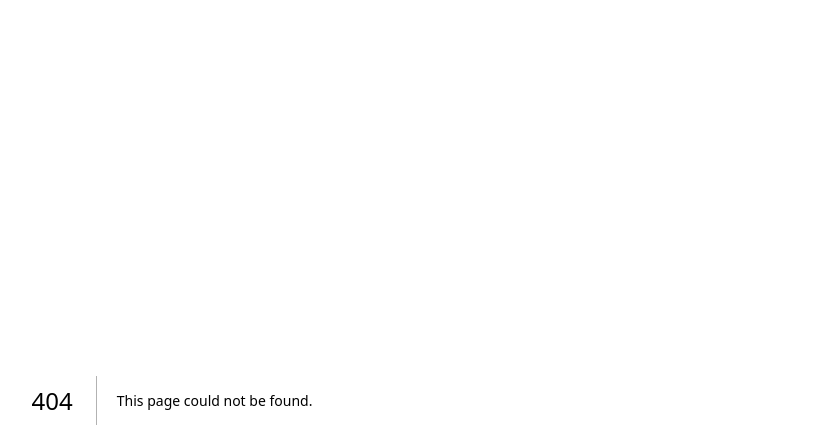
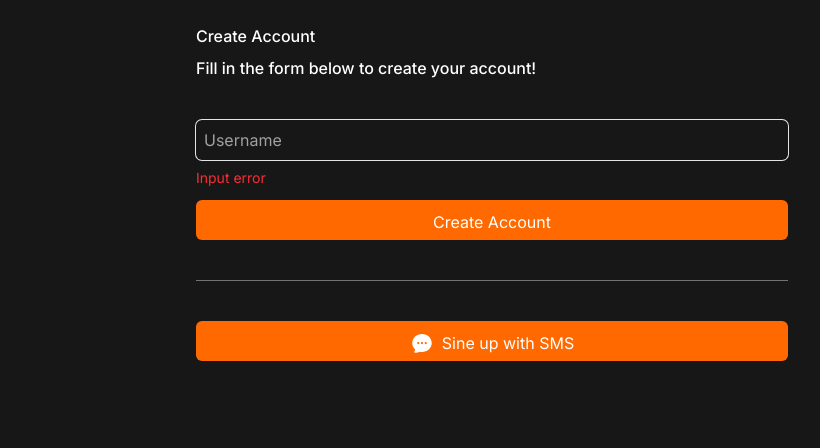
Before and after one commit to wwwkimminja/nextjs-tailwind-prisma-market-app, a Next.js app: page /create-account in a window 1280 px wide. Before the commit this address had no page. Shown: the top 448 px of the page, without its empty margins (148-968 px from the left). Built offline with nearby package versions, Linux system fonts and the light colour scheme.

Commit message:
Add Create Account page

```diff
--- a/app/components/Input.tsx
+++ b/app/components/Input.tsx
@@ -2,7 +2,7 @@ export default function Input() {
   return (
     <div className="bg-gray-100 sm:bg-red-100 md:bg-green-100 lg:bg-cyan-100 min-h-screen flex items-center justify-center p-5">
       <div className="bg-white w-full shadow-lg rounded-2xl p-5 max-w-screen-sm flex flex-col gap-2  md:flex-row">
-        <div className="flex flex-col gap-2 w-full" >
+        <div className="flex flex-col gap-2 w-full">
           <input
             className="x rounded-full h-10 bg-gray-200 pl-5 outline-none ring ring-transparent focus:ring-green-500 focus:ring-offset-2 transition-shadow placeholder:drop-shadow invalid:focus:ring-red-500 peer"
             type="email"
--- /dev/null
+++ b/app/create-account/page.tsx
@@ -0,0 +1,38 @@
+import { ChatBubbleOvalLeftEllipsisIcon } from '@heroicons/react/24/solid';
+import Link from 'next/link';
+
+export default function CreateAccount() {
+  return (
+    <div className="flex flex-col gap-10 p-6">
+      <div className="flex flex-col gap-2 *:font-medium">
+        <h1>Create Account</h1>
+        <h2>Fill in the form below to create your account!</h2>
+      </div>
+      <form className="flex flex-col gap-3">
+        <div className="flex flex-col gap-2">
+          <input
+            className="bg-transparent rounded-md w-full h-10 p-2 focus:outline-none ring-1 focus:ring-2 ring-neutral-200 focus:ring-orange-500 border-none  placeholder:text-neutral-400"
+            type="text"
+            placeholder="Username"
+          />
+          <span className="text-red-500 text-sm">Input error</span>
+        </div>
+        <button className="primary-btn h-10" type="submit">
+          Create Account
+        </button>
+      </form>
+      <div className="w-full h-px bg-neutral-500" />
+      <div>
+        <Link
+          className="primary-btn flex h-10 item-center justify-center gap-2"
+          href="/sms"
+        >
+          <span>
+            <ChatBubbleOvalLeftEllipsisIcon className="h-6 w-6" />
+          </span>
+          <span>Sine up with SMS</span>
+        </Link>
+      </div>
+    </div>
+  );
+}
--- a/app/globals.css
+++ b/app/globals.css
@@ -2,6 +2,12 @@
 
 @layer base {
   a {
-    color: theme(colors.orange.500);
+    @apply text-orange-500;
   }
 }
+
+@layer components {
+  .primary-btn {
+    @apply w-full bg-orange-500 text-white text-center py-2.5 rounded-md hover:bg-orange-400 transition-colors;
+  }
+}
--- a/app/page.tsx
+++ b/app/page.tsx
@@ -11,7 +11,7 @@ export default function Home() {
       <div className="flex flex-col items-center gap-3 w-full">
         <Link
           href="/create-account"
-          className="w-full bg-orange-500 text-white text-lg py-2.5 rounded-md text-center hover:bg-orange-400 transition-colors"
+          className="primary-btn"
         >
           Sign up
         </Link>
--- a/tailwind.config.ts
+++ b/tailwind.config.ts
@@ -9,7 +9,6 @@ const config: Config = {
   theme: {
     extend: {},
   },
-  plugins: [require('@tailwindcss/forms')],
 };
 
 export default config;
```
